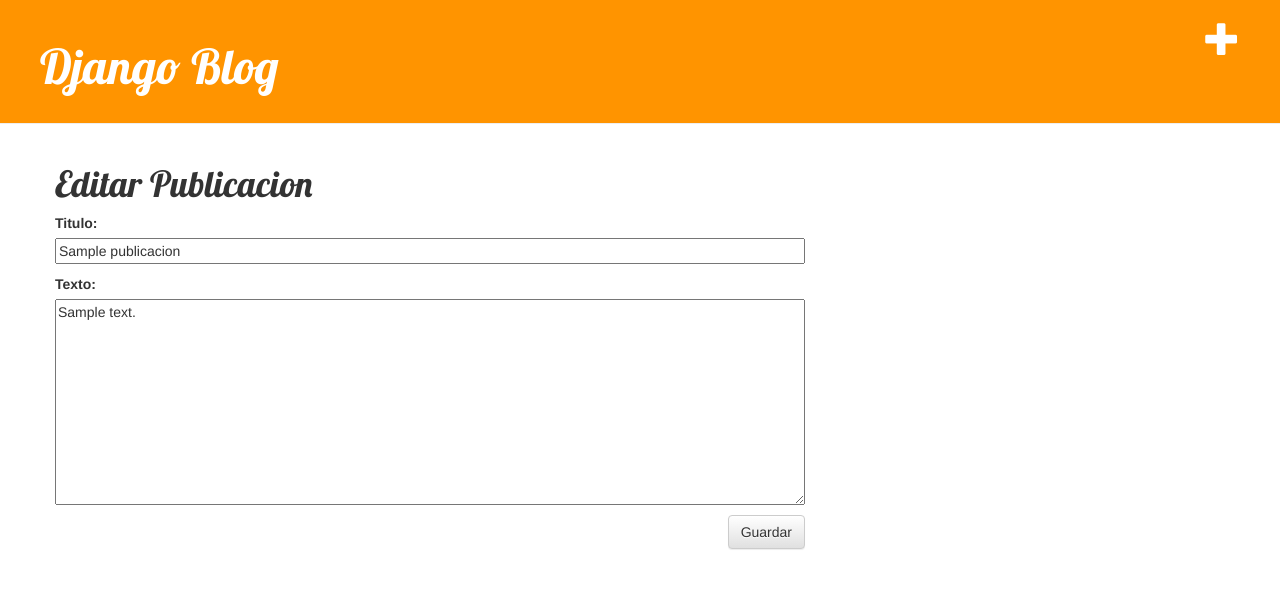
After one commit to migue-vasz/mi-primer-blog, a Django app: page /pub/1/editar/ in a window 1280 px wide. The commit adds this page. Shown: the top 589 px of the page. Run offline with Django 3.2, Linux system fonts and the light colour scheme; tables that the repository leaves empty hold one stand-in row (values such as "Sample post"); some libraries are stand-ins or nearby versions.

Commit message:
modificado 16092019

```diff
--- a/blog/templates/blog/detalle_pub.html
+++ b/blog/templates/blog/detalle_pub.html
@@ -2,9 +2,14 @@
 
 {% block content %}
     <div class="post">
+      {% if pub.fecha_publicacion %}
         <div class="date">
           <p>publicado: {{pub.fecha_publicacion}}</p>
         </div>
+      {% endif %}
+      <a class="btn btn-default" href="{% url 'editar_pub' pk=pub.pk %}">
+        <span class="glyphicon glyphicon-pencil"></span>
+      </a>
       <h2>
         <a>{{pub.titulo}}</a>
       </h2>
--- /dev/null
+++ b/blog/templates/blog/editar_pub.html
@@ -0,0 +1,9 @@
+{% extends 'blog/base.html' %}
+
+{% block content %}
+  <h1>Editar Publicacion</h1>
+  <form method="POST" class="post-form">{% csrf_token %}
+      {{ formulario.as_p }}
+      <button type="submit" class="save btn btn-default">Guardar</button>
+  </form>
+{% endblock %}
--- a/blog/urls.py
+++ b/blog/urls.py
@@ -5,4 +5,5 @@ urlpatterns = [
     path('', views.listar_pub, name='listar_pub'),
     path('pub/<int:pk>/', views.detalle_pub, name='detalle_pub'),
     path('pub/nuevo', views.nueva_pub, name='nueva_pub'),
+    path('pub/<int:pk>/editar/', views.editar_pub, name='editar_pub'),
 ]
--- a/blog/views.py
+++ b/blog/views.py
@@ -24,3 +24,17 @@ def nueva_pub(request):
     else:
         form = FormPub()
     return render(request, 'blog/nueva_pub.html', {'formulario': form})
+
+def editar_pub(request, pk):
+    pub = get_object_or_404(Publicacion, pk=pk)
+    if request.method == "POST":
+        form = FormPub(request.POST, instance=pub)
+        if form.is_valid():
+            pub = form.save(commit=False)
+            pub.autor = request.user
+            pub.fecha_publicacion = timezone.now()
+            pub.save()
+            return redirect('detalle_pub', pk=pub.pk)
+    else:
+        form = FormPub(instance=pub)
+    return render(request, 'blog/editar_pub.html', {'formulario': form})
```
Lines whose indentation alone changed are shown as unchanged.
